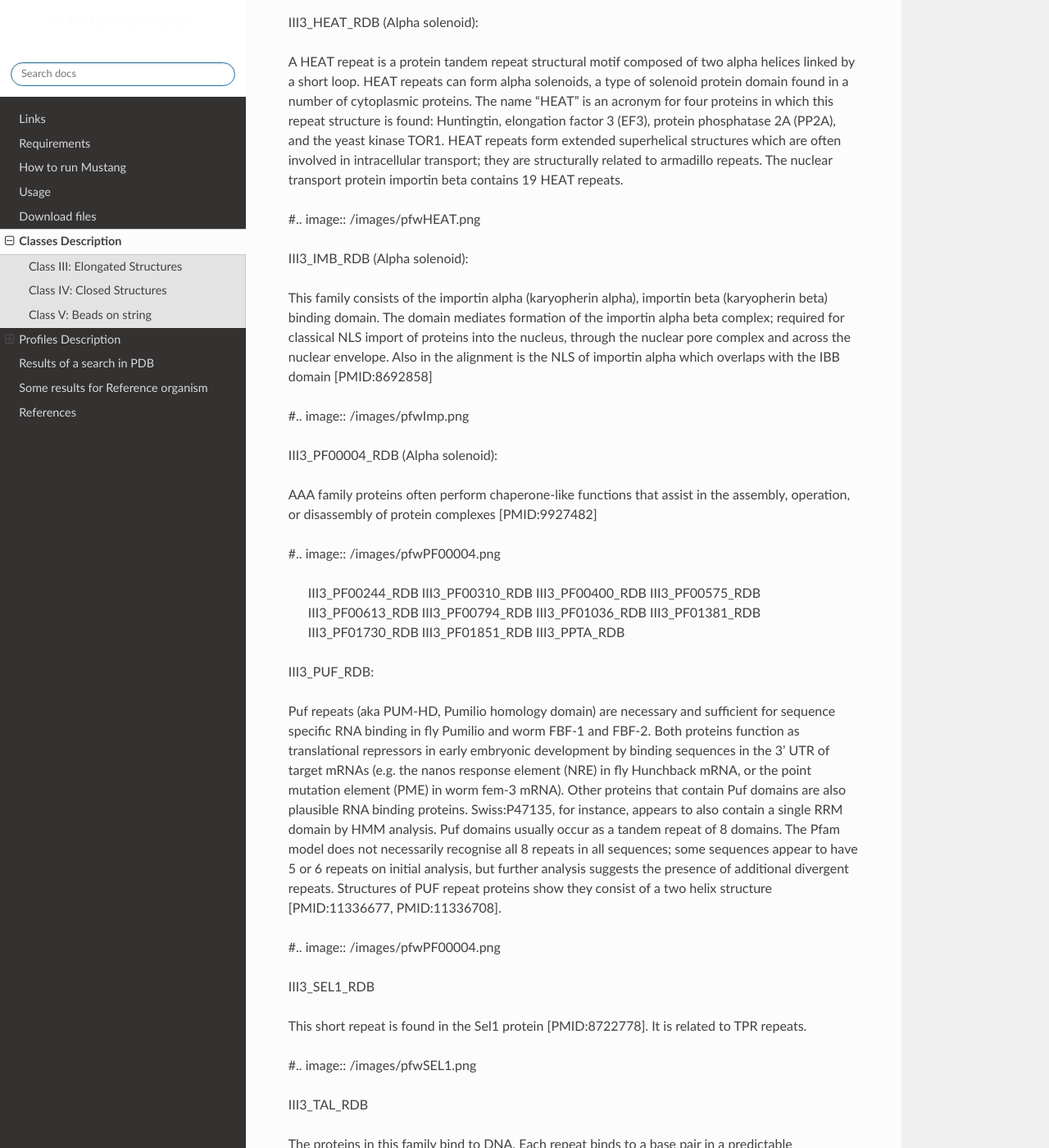
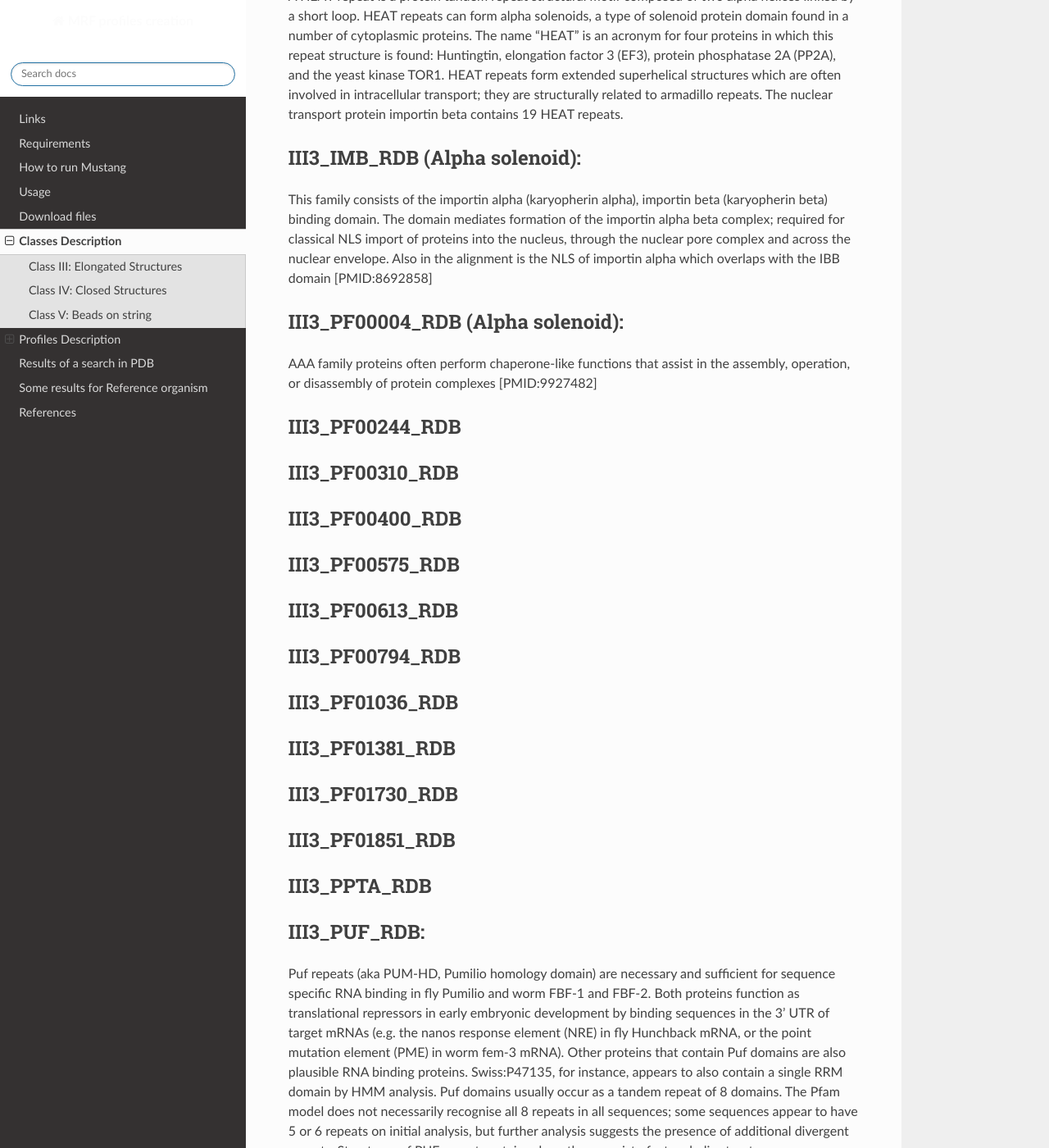
Before and after one commit to DraLaylaHirsh/MRFprofilesCreation, a Sphinx documentation site: the page built from docs/Profiles.rst, in a window 1280 px wide and 1400 px high, scrolled down 2229 px. Shown: the whole window at 82% size. Built offline with Sphinx 7.4.7 and the Read the Docs theme 2.0.0, drawn with Linux system fonts in a browser that asks for light colours; some of the changed text lies outside the part shown.

Commit message:
Update Profiles.rst

```diff
--- a/docs/Profiles.rst
+++ b/docs/Profiles.rst
@@ -61,70 +61,80 @@ Class III profiles descriptions:
 =================================
 
 III3_ARM_RDB (Alpha solenoid):
---------------------------------
+------------------------------
 
 The armadillo (Arm) repeat is an approximately 40 amino acid long tandemly repeated sequence motif first identified in the Drosophila melanogaster segment polarity gene armadillo involved in signal transduction through wingless. Animal Arm-repeat proteins function in various processes, including intracellular signalling and cytoskeletal regulation, and include such proteins as beta-catenin, the junctional plaque protein plakoglobin, the adenomatous polyposis coli (APC) tumour suppressor protein, and the nuclear transport factor importin-alpha, amongst others. A subset of these proteins is conserved across eukaryotic kingdoms. In higher plants, some Arm-repeat proteins function in intracellular signalling like their mammalian counterparts, while others have novel functions.The 3-dimensional fold of an armadillo repeat is known from the crystal structure of beta-catenin, where the 12 repeats form a superhelix of alpha helices with three helices per unit. The cylindrical structure features a positively charged grove, which presumably interacts with the acidic surfaces of the known interaction partners of beta-catenin.
 
-#.. image:: /images/pfwARMA.png
-
 
 III3_ANK_RDB (Alpha solenoid):
+------------------------------
 
 Ankyrin repeats (ANK) are tandemly repeated modules of about 33 amino acids. They occur in a large number of functionally diverse proteins mainly from eukaryotes. The few known examples from prokaryotes and viruses may be the result of horizontal gene transfers [PMID:8108379]. Many ankyrin repeat regions are known to function as protein-protein interaction domains. The conserved fold of the ankyrin repeat unit is known from several crystal and solution structures, e.g. from: - p53-binding protein 53BP2 [PMID:8875926], - Cyclin-dependent kinase inhibitor p19Ink4d [PMID:9353127] , - Transcriptional regulator GABP-beta [PMID:9461436], - NF-kappaB inhibitory protein IkB-alpha[PMID:9865693]. It has been described as an L-shaped structure consisting of a beta-hairpin and two alpha-helices[PMID:8875926].
 
-#.. image:: /images/pfwIII3_ANK.png
-
 
 III3_HEAT_RDB (Alpha solenoid):
+------------------------------
 
 A HEAT repeat is a protein tandem repeat structural motif composed of two alpha helices linked by a short loop. HEAT repeats can form alpha solenoids, a type of solenoid protein domain found in a number of cytoplasmic proteins. The name "HEAT" is an acronym for four proteins in which this repeat structure is found: Huntingtin, elongation factor 3 (EF3), protein phosphatase 2A (PP2A), and the yeast kinase TOR1. HEAT repeats form extended superhelical structures which are often involved in intracellular transport; they are structurally related to armadillo repeats. The nuclear transport protein importin beta contains 19 HEAT repeats.
 
-#.. image:: /images/pfwHEAT.png
 
 III3_IMB_RDB (Alpha solenoid):
+------------------------------
 
 This family consists of the importin alpha (karyopherin alpha), importin beta (karyopherin beta) binding domain. The domain mediates formation of the importin alpha beta complex; required for classical NLS import of proteins into the nucleus, through the nuclear pore complex and across the nuclear envelope. Also in the alignment is the NLS of importin alpha which overlaps with the IBB domain
 [PMID:8692858]
 
-#.. image:: /images/pfwImp.png
 
 III3_PF00004_RDB (Alpha solenoid):
+----------------------------------
 
 AAA family proteins often perform chaperone-like functions that assist in the assembly, operation, or disassembly of protein complexes [PMID:9927482]
 
-#.. image:: /images/pfwPF00004.png
 
-  III3_PF00244_RDB
-  III3_PF00310_RDB
-  III3_PF00400_RDB
-  III3_PF00575_RDB
-  III3_PF00613_RDB
-  III3_PF00794_RDB
-  III3_PF01036_RDB
-  III3_PF01381_RDB
-  III3_PF01730_RDB
-  III3_PF01851_RDB
-  III3_PPTA_RDB
+
+III3_PF00244_RDB
+----------------
+III3_PF00310_RDB
+----------------
+III3_PF00400_RDB
+----------------
+III3_PF00575_RDB
+----------------
+III3_PF00613_RDB
+----------------
+III3_PF00794_RDB
+----------------
+III3_PF01036_RDB
+----------------
+III3_PF01381_RDB
+----------------
+III3_PF01730_RDB
+----------------
+III3_PF01851_RDB
+----------------
+III3_PPTA_RDB
+----------------
 
 III3_PUF_RDB:
+-------------
 
 Puf repeats (aka PUM-HD, Pumilio homology domain) are necessary and sufficient for sequence specific RNA binding in fly Pumilio and worm FBF-1 and FBF-2. Both proteins function as translational repressors in early embryonic development by binding sequences in the 3' UTR of target mRNAs (e.g. the nanos response element (NRE) in fly Hunchback mRNA, or the point mutation element (PME) in worm fem-3 mRNA). Other proteins that contain Puf domains are also plausible RNA binding proteins. Swiss:P47135, for instance, appears to also contain a single RRM domain by HMM analysis. Puf domains usually occur as a tandem repeat of 8 domains. The Pfam model does not necessarily recognise all 8 repeats in all sequences; some sequences appear to have 5 or 6 repeats on initial analysis, but further analysis suggests the presence of additional divergent repeats. Structures of PUF repeat proteins show they consist of a two helix structure [PMID:11336677, PMID:11336708].
 
-#.. image:: /images/pfwPF00004.png
 
 III3_SEL1_RDB
+-------------
 
 This short repeat is found in the Sel1 protein [PMID:8722778]. It is related to TPR repeats.
 
-#.. image:: /images/pfwSEL1.png
 
 III3_TAL_RDB
+-------------
 
 The proteins in this family bind to DNA. Each repeat binds to a base pair in a predictable way[PMID:22223736]. The structure shows that each repeat is composed of two alpha helices[PMID:22223736].
 
-#.. image:: /images/pfwTAL.png
 
 III3_TPR_RDB
+-------------
 
 #.. image:: /images/pfwTPR.png
 
```
